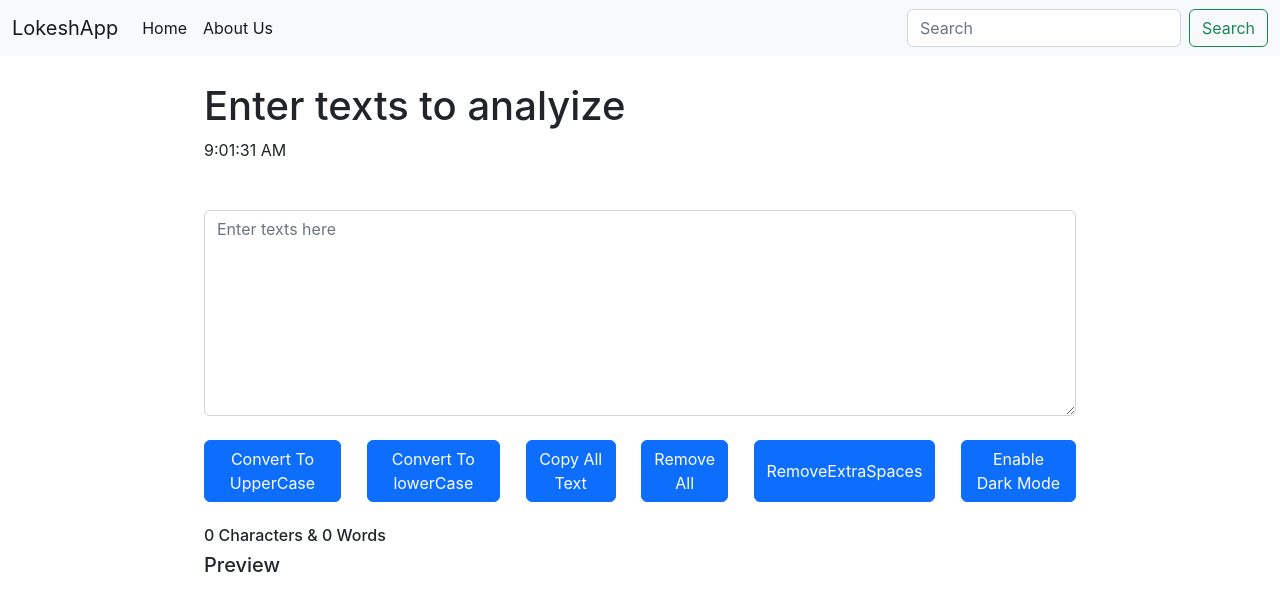
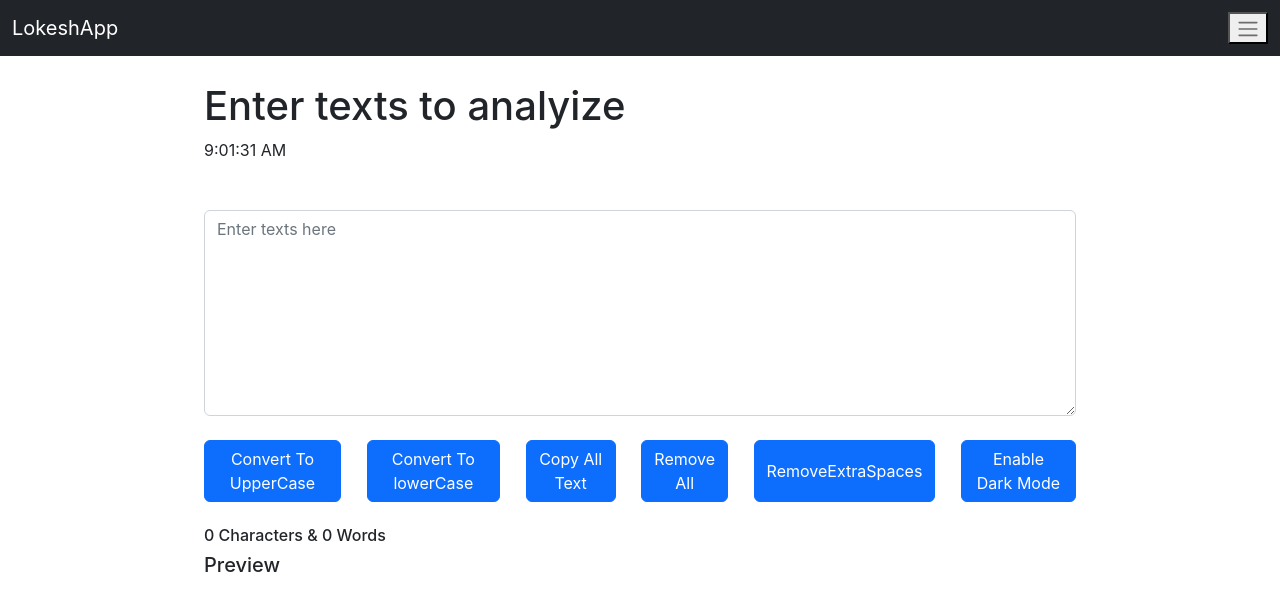
Before and after one commit to lokesh-5050/TextManipulator, a React (Create React App) app: page / in a window 1280 px wide. Shown: the top 610 px of the page. Built offline with nearby package versions, Linux system fonts and the light colour scheme.

Commit message:
DarkMode

```diff
--- a/src/App.js
+++ b/src/App.js
@@ -1,11 +1,14 @@
+import React , {useState} from 'react'
 import '../src/styles/App.css';
 import Navbar from './components/Navbar';
 import Textform from './components/Textform';
 
 function App() {
+  const [mode , setMode] = useState('dark')
+
   return (
     <>
-    <Navbar title = "LokeshApp" aboutText="About Us" ></Navbar>
+    <Navbar title = "LokeshApp" aboutText="About Us" mode={mode} ></Navbar>
     <Textform heading="Enter texts to analyize"></Textform>
 
     </>
--- a/src/components/Navbar.js
+++ b/src/components/Navbar.js
@@ -3,19 +3,19 @@ import PropTypes from 'prop-types'
 
 export default function Navbar(props) {
   return (
-    <nav className="navbar navbar-expand-lg bg-light">
+    <nav className={`navbar navbar-expand-${props.mode} bg-${props.mode}`} style={{color:props.mode === 'dark'?'white':'#333'}}>
   <div className="container-fluid">
-    <a className="navbar-brand" href="/ ">{props.title}</a>
-    <button className="navbar-toggler" type="button" data-bs-toggle="collapse" data-bs-target="#navbarSupportedContent" aria-controls="navbarSupportedContent" aria-expanded="false" aria-label="Toggle navigation">
-      <span className="navbar-toggler-icon"></span>
+    <a className="navbar-brand"  style={{color:props.mode === 'dark'?'white':'#333'}}>{props.title}</a>
+    <button className="navbar-toggler-text-light"  type="button" data-bs-toggle="collapse" data-bs-target="#navbarSupportedContent" aria-controls="navbarSupportedContent" aria-expanded="false" aria-label="Toggle navigation">
+      <span className="navbar-toggler-icon" ></span>
     </button>
     <div className="collapse navbar-collapse" id="navbarSupportedContent">
       <ul className="navbar-nav me-auto mb-2 mb-lg-0">
       <li className="nav-item">
-          <a className="nav-link active" aria-current="page" href="/ ">Home</a>
+          <a className="nav-link active" aria-current="page" style={{color:props.mode === 'dark'?'white':'#333'}}>Home</a>
         </li>
         <li className="nav-item">
-          <a className="nav-link active" aria-current="page" href="/ ">{props.aboutText}</a>
+          <a className="nav-link active" aria-current="page" style={{color:props.mode === 'dark'?'white':'#333'}}>{props.aboutText}</a>
         </li>
 
       </ul>
```
